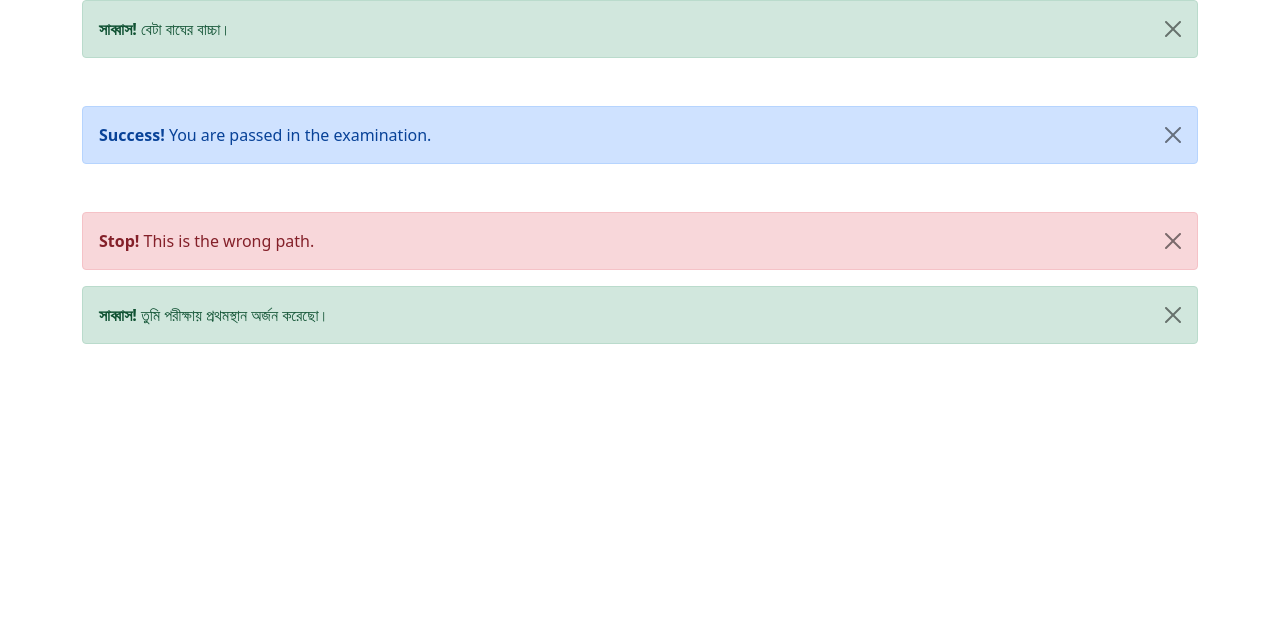
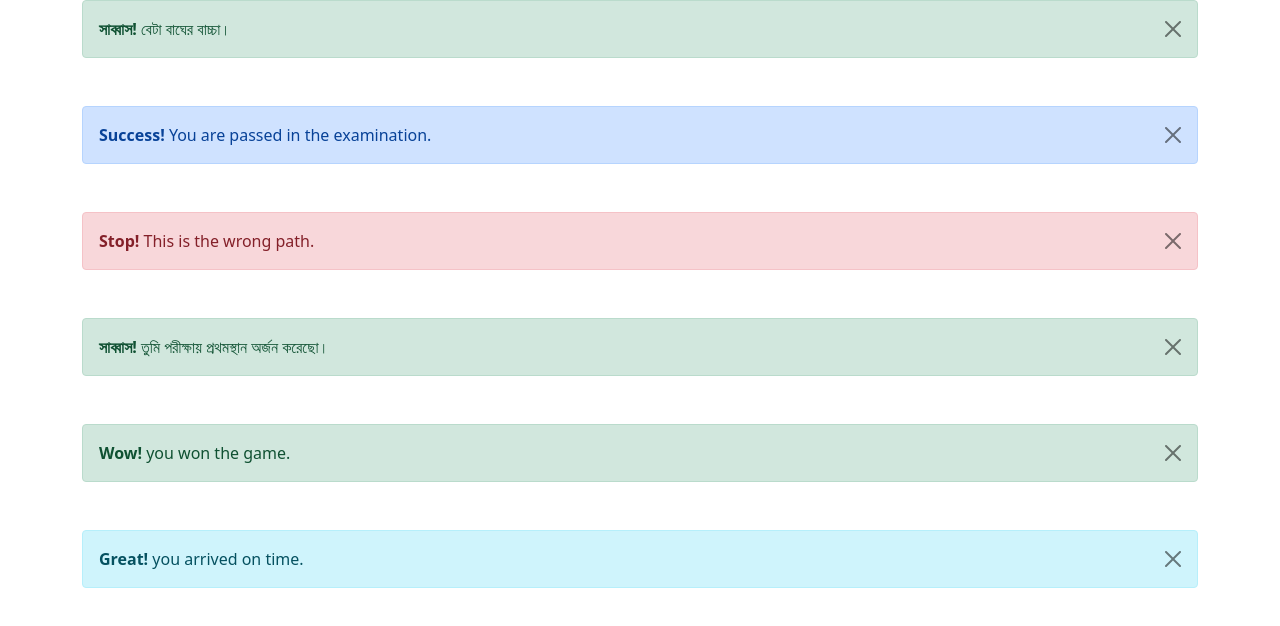
Before and after one commit to TheCreativeMind77/bootstrap_alerts, a plain HTML site: page index.html in a window 1280 px wide. Drawn offline with nearby package versions, Linux system fonts and the light colour scheme.

Commit message:
3rd commit

```diff
--- a/index.html
+++ b/index.html
@@ -36,11 +36,29 @@
     </div>
 
 
-    <div class="container-fluid">
+    <div class="container-fluid mt-5">
         <div class="container">
             <div class="alert alert-success alert-dismissible">
                 <button class="btn-close" data-bs-dismiss="alert"></button>
                 <strong>সাব্বাস!</strong> তুমি পরীক্ষায় প্রথমস্থান অর্জন করেছো।
+            </div>
+        </div>
+    </div>
+
+    <div class="container-fluid mt-5">
+        <div class="container">
+            <div class="alert alert-success alert-dismissible fade show">
+                <button class="btn-close" data-bs-dismiss="alert"></button>
+                <strong>Wow!</strong> you won the game.
+            </div>
+        </div>
+    </div>
+
+    <div class="container-fluid mt-5">
+        <div class="container">
+            <div class="alert alert-info alert-dismissible fade show">
+                <button class="btn btn-close" data-bs-dismiss="alert"></button>
+                <strong>Great!</strong> you arrived on time.
             </div>
         </div>
     </div>
```
